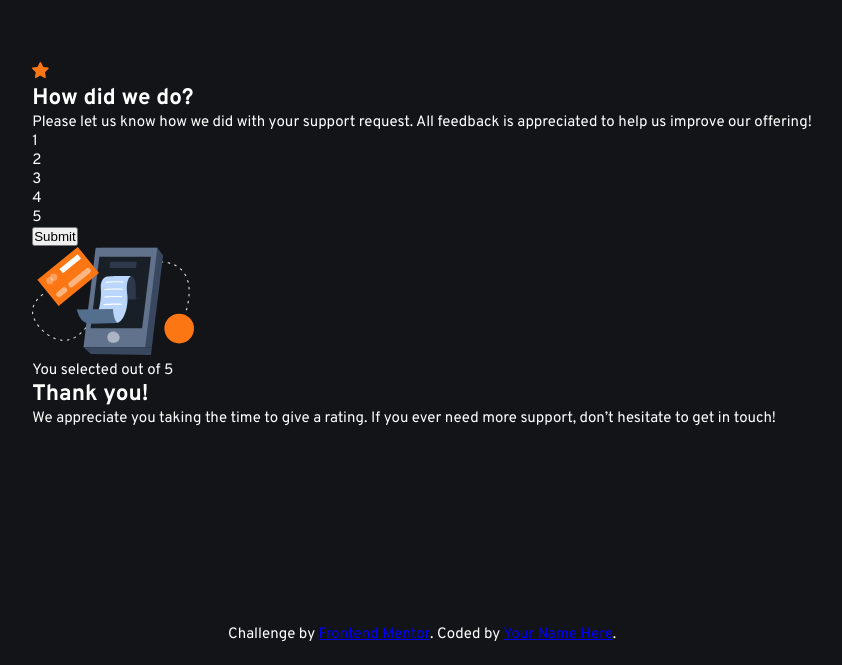
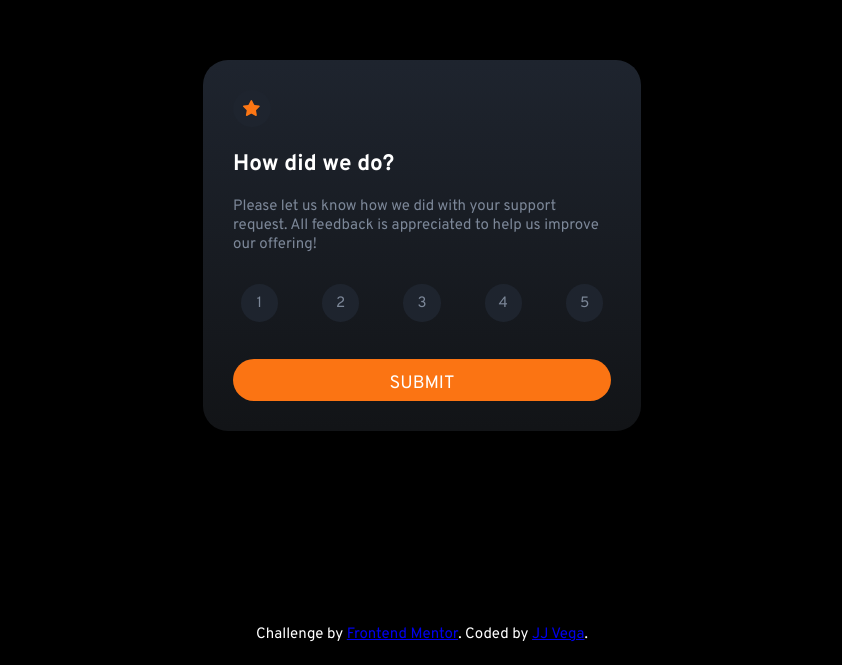
Before and after one commit to jjvega86/interactive-rating-component-main, a plain HTML site: page index.html in a window 1280 px wide. Shown: the part 135-800 px from the top of the page, without its empty margins (218-1060 px from the left). Drawn offline with Linux system fonts and the light colour scheme.

Commit message:
📦 NEW: MVP rating state

```diff
--- a/css/style.css
+++ b/css/style.css
@@ -1,3 +1,5 @@
+/* Global */
+
 *,
 *::before,
 *::after {
@@ -16,14 +18,16 @@
   --white: hsl(0, 0%, 100%);
   --light-grey: hsl(217, 12%, 63%);
   --medium-grey: hsl(216, 12%, 54%);
-  --dark-blue: hsl(213, 19%, 18%);
+  --dark-blue: hsl(218, 21%, 15%);
   --very-dark-blue: hsl(216, 12%, 8%);
 }
+
+/* Core Elements */
 
 html {
   font-size: 15px;
   font-family: "Overpass", sans-serif;
-  background-color: var(--very-dark-blue);
+  background-color: black;
   color: var(--white);
 }
 
@@ -36,3 +40,61 @@ main {
 footer {
   text-align: center;
 }
+
+/* Components */
+
+.rating-state {
+  max-width: 45%;
+  margin: 0 auto;
+  background-image: linear-gradient(var(--dark-blue), var(--very-dark-blue));
+  border-radius: 25px;
+  padding: 2rem;
+}
+
+.circular-bg {
+  display: flex;
+  justify-content: center;
+  align-items: center;
+  background-color: var(--dark-blue);
+  border-radius: 50%;
+  height: 2.5rem;
+  width: 2.5rem;
+}
+
+.mb-stn {
+  margin-bottom: 1.5rem;
+}
+
+.feedback-heading {
+  margin-bottom: 1.25rem;
+}
+
+.feedback-text {
+  color: var(--medium-grey);
+  margin-bottom: 2rem;
+}
+
+.ratings {
+  display: flex;
+  justify-content: space-between;
+  padding: 0 0.5rem 0 0.5rem;
+  gap: 2rem;
+  color: var(--medium-grey);
+}
+
+.submit-rating {
+  width: 100%;
+  height: 2.25rem;
+  margin-top: 1rem;
+  color: white;
+  background-color: var(--orange);
+  border-radius: 25px;
+  font-size: 1.2rem;
+  border: none;
+  font-family: inherit;
+  padding-top: 0.5rem;
+}
+
+.thank-you-state {
+  display: none;
+}
--- a/index.html
+++ b/index.html
@@ -25,21 +25,23 @@
     <main>
       <!-- Rating state start -->
       <div class="rating-state">
-        <img src="images/icon-star.svg" alt="icon star" class="star-icon" />
+        <div class="mb-stn circular-bg">
+          <img src="images/icon-star.svg" alt="icon star" class="star-icon" />
+        </div>
         <h2 class="feedback-heading">How did we do?</h2>
         <p class="feedback-text">
           Please let us know how we did with your support request. All feedback
           is appreciated to help us improve our offering!
         </p>
-        <div class="ratings">
-          <div class="rating">1</div>
-          <div class="rating">2</div>
-          <div class="rating">3</div>
-          <div class="rating">4</div>
-          <div class="rating">5</div>
+        <div class="mb-stn ratings">
+          <div class="circular-bg">1</div>
+          <div class="circular-bg">2</div>
+          <div class="circular-bg">3</div>
+          <div class="circular-bg">4</div>
+          <div class="circular-bg">5</div>
         </div>
         <!-- TODO: Pending button UI state (fake timeout before swapping to thank you state) -->
-        <button>Submit</button>
+        <button class="submit-rating">SUBMIT</button>
       </div>
       <!-- Rating state end -->
 
@@ -64,7 +66,7 @@
       Challenge by
       <a href="https://www.frontendmentor.io?ref=challenge" target="_blank"
         >Frontend Mentor</a
-      >. Coded by <a href="#">Your Name Here</a>.
+      >. Coded by <a href="https://github.com/jjvega86">JJ Vega</a>.
     </footer>
     <script src="js/script.js"></script>
   </body>
```
